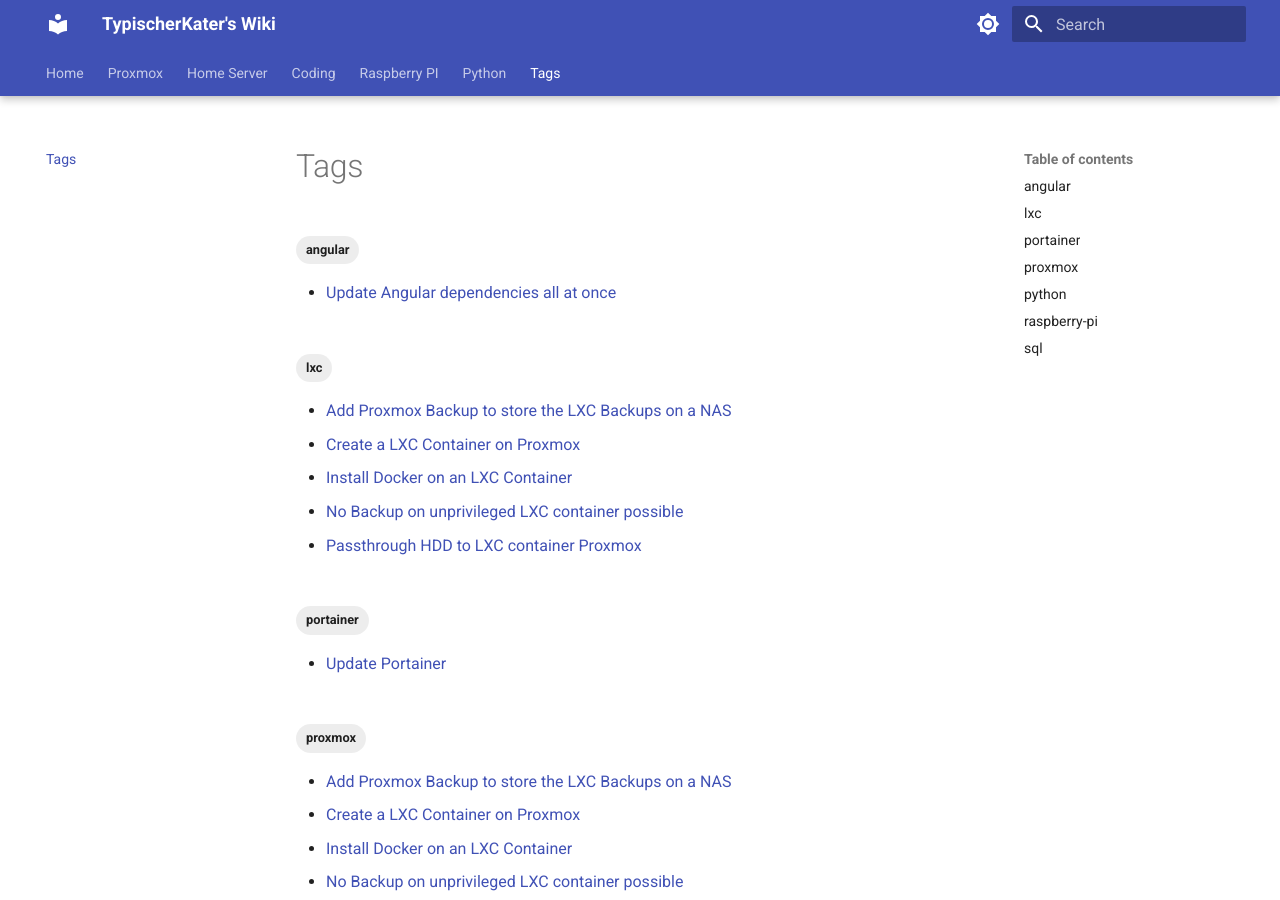
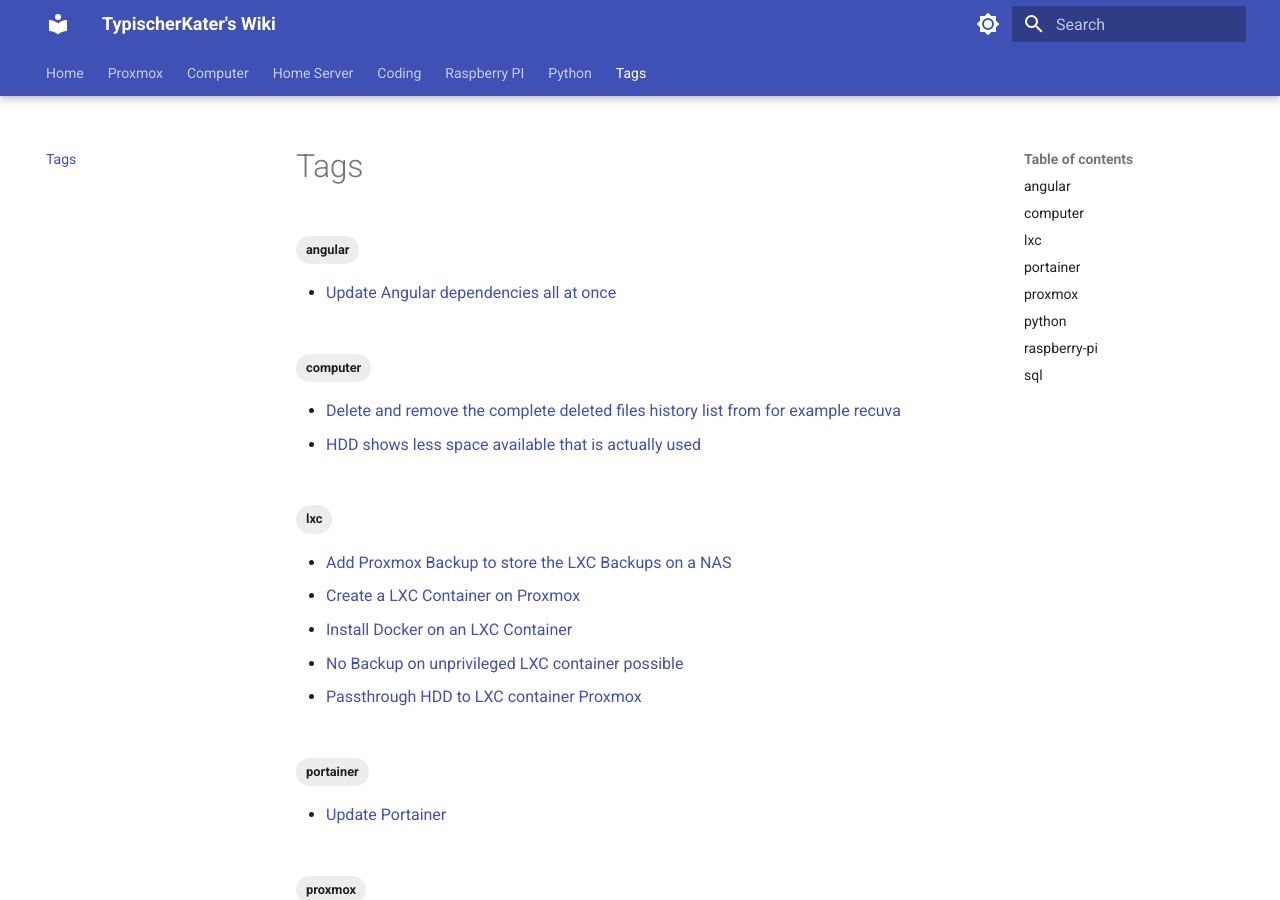
Before and after one commit to TypischerKater/mkdocs-wiki, an MkDocs documentation site: the page built from docs/tags.md, in a window 1280 px wide and 900 px high. Built offline with MkDocs 1.6.1 and Material for MkDocs 9.7.7, drawn with Linux system fonts in a browser that asks for light colours.

Commit message:
added computer section

```diff
--- a/mkdocs.yml
+++ b/mkdocs.yml
@@ -50,6 +50,9 @@ nav:
     - Passthrough HDD to LXC container Proxmox: proxmox/passthrough-hdd-to-lxc-container-proxmox.md
     - Add Proxmox Backup to store the LXC Backups on a NAS: proxmox/add-proxmox-backup-to-store-the-lxc-backups-on-a-nas.md
     - Install Docker on an LXC Container: proxmox/install-docker-on-an-lxc-container.md
+  - Computer:
+    - Delete and remove the complete deleted files history list from for example recuva: computer/delete-and-remove-the-complete-deleted-files-history-list-from-for-example-recuva.md
+    - HDD shows less space available that is actually used: computer/hdd-shows-less-space-available-that-is-actually-used.md
   - Home Server:
     - Update Portainer: home-server/update-portainer.md
   - Coding:
```
Also changed, not shown: docs/computer/delete-and-remove-the-complete-deleted-files-history-list-from-for-example-recuva.md (added, +10 -0 lines), docs/computer/hdd-shows-less-space-available-that-is-actually-used.md (added, +10 -0 lines).
